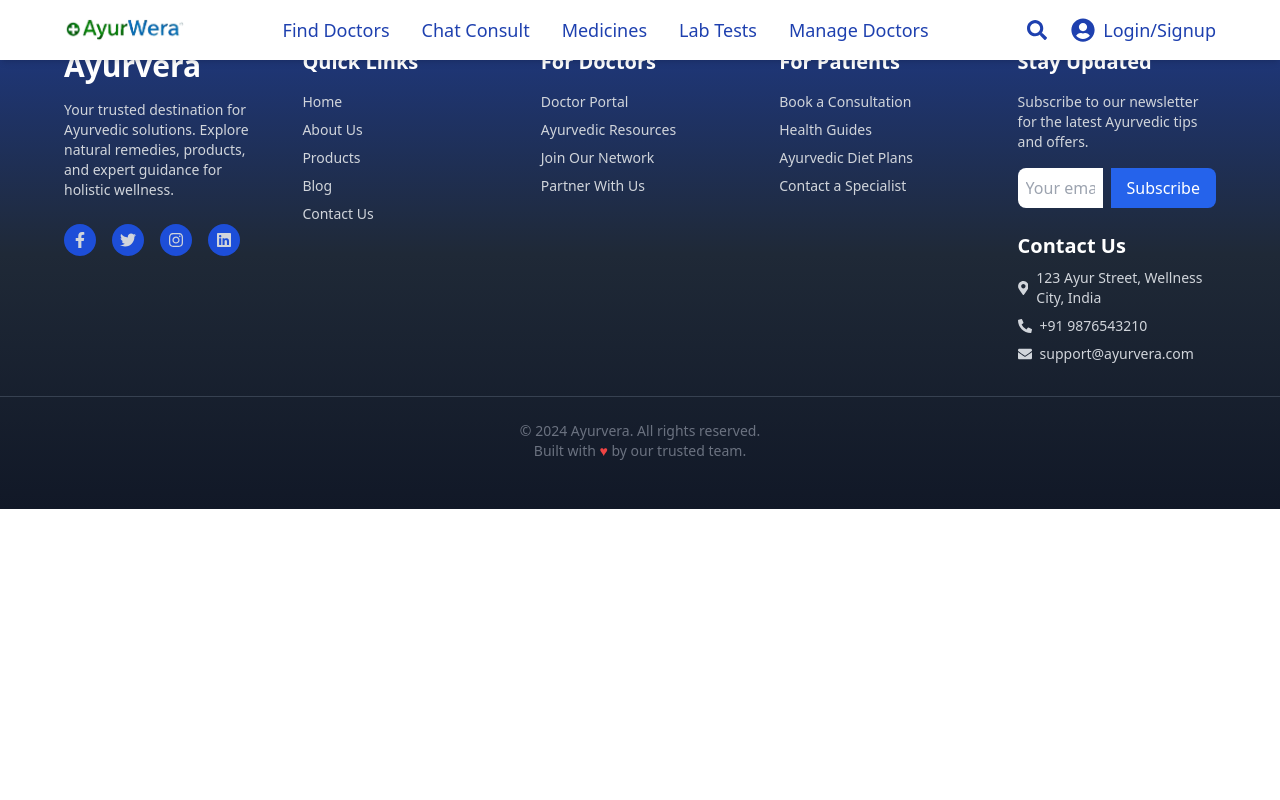
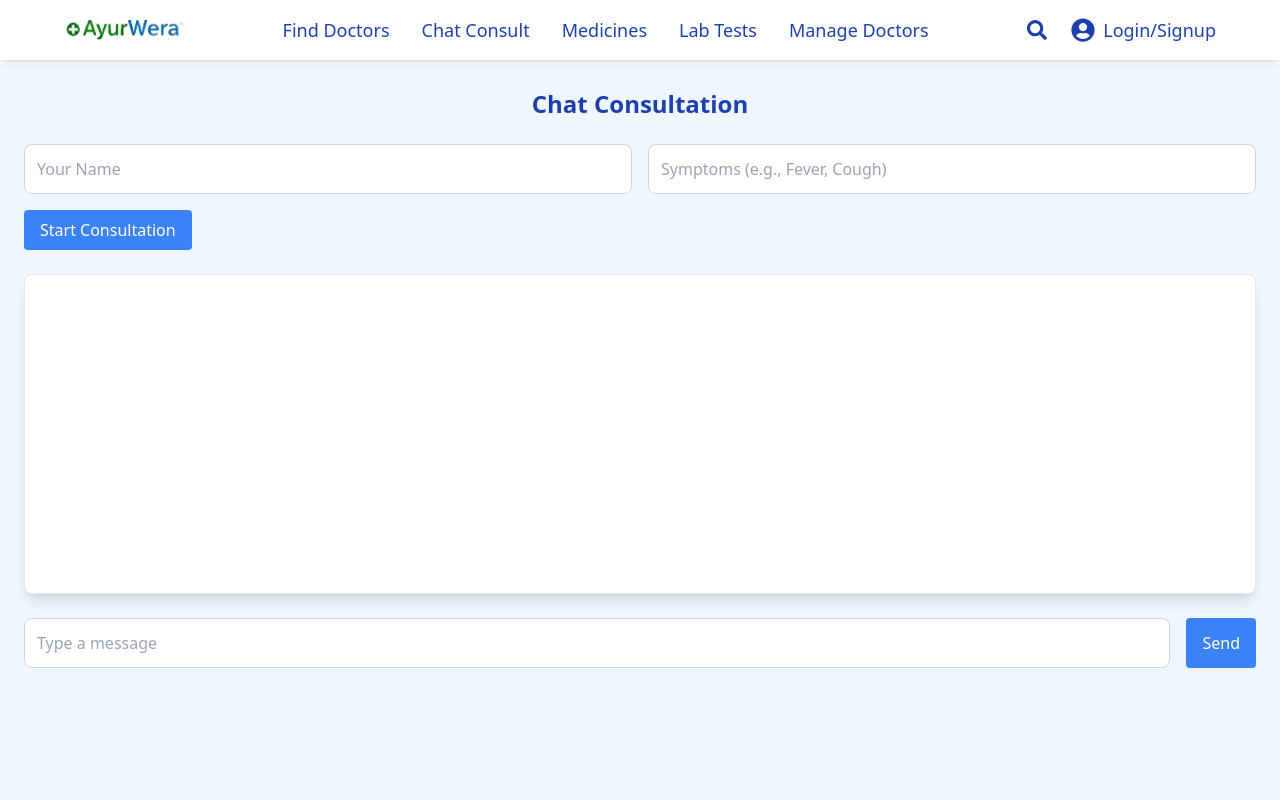
Before and after one commit to surendr1a/Ayurwera, a React (Vite) app: page /chat-consults in a window 1280 px wide. Shown: the top 800 px of the page. Built offline with nearby package versions, Linux system fonts and the light colour scheme.

Commit message:
builded a simple but not interesting chatbot interface i'll change it definetly but later

```diff
--- a/src/App.jsx
+++ b/src/App.jsx
@@ -10,7 +10,7 @@ import TopDoctors from './pages/Doctors_page';
 import ManageDoctors from './pages/ManageDoctors';
 import LabTests from './pages/LabTests';
 import Medicines from './pages/Medicines';
-// import ChatConsults from './pages/ChatConsults';
+import ChatConsults from './pages/ChatConsults';
 
 function App() {
   return (
@@ -27,7 +27,7 @@ function App() {
           <Route path="/manage-doctors" element={<ManageDoctors/>} />
           <Route path="/lab-tests" element={<LabTests/>} />
           <Route path="/medicines" element={<Medicines/>} />
-          {/* <Routes path="/chat-consults" element={<ChatConsults/> } /> */}
+          <Route path="/chat-consults" element={<ChatConsults/> } />
         </Routes>
 
         <Footer />
--- a/src/pages/ChatConsults.jsx
+++ b/src/pages/ChatConsults.jsx
@@ -1,81 +1,125 @@
-import { useState, useEffect } from "react";
-import { io } from "socket.io-client"; // For real-time chat
+import React, { useState, useEffect } from "react";
 
+// Chat component to handle chat functionality
 const ChatConsults = () => {
+  const [chatHistory, setChatHistory] = useState([]);
   const [message, setMessage] = useState("");
-  const [messages, setMessages] = useState([]);
-  const [socket, setSocket] = useState(null);
-  const [doctorAvailable, setDoctorAvailable] = useState(true);
+  const [isLoading, setIsLoading] = useState(false);
+  const [userDetails, setUserDetails] = useState({ name: "", symptoms: "" });
 
-  // Initialize socket
-  useEffect(() => {
-    const socket = io("your_backend_socket_url"); // Socket server URL
-    setSocket(socket);
+  // Simulate sending and receiving messages
+  const sendMessage = () => {
+    if (message.trim()) {
+      const newMessage = {
+        text: message,
+        sender: "User",
+        timestamp: new Date().toLocaleTimeString(),
+      };
+      setChatHistory([...chatHistory, newMessage]);
+      setMessage("");
+      setIsLoading(true);
 
-    socket.on("receive_message", (msg) => {
-      setMessages((prevMessages) => [...prevMessages, msg]);
-    });
-
-    return () => {
-      socket.disconnect();
-    };
-  }, []);
-
-  const sendMessage = () => {
-    if (message) {
-      const msg = { sender: "user", text: message };
-      socket.emit("send_message", msg); // Send message to server
-      setMessages((prevMessages) => [...prevMessages, msg]);
-      setMessage("");
+      // Simulate AI or Doctor response
+      setTimeout(() => {
+        const responseMessage = {
+          text: "Please describe your symptoms in detail so I can assist you better.",
+          sender: "Doctor",
+          timestamp: new Date().toLocaleTimeString(),
+        };
+        setChatHistory((prev) => [...prev, responseMessage]);
+        setIsLoading(false);
+      }, 1500);
     }
   };
 
-  const handleInputChange = (e) => {
-    setMessage(e.target.value);
+  const handleInputChange = (e) => setMessage(e.target.value);
+
+  const handleUserDetailsChange = (e) => {
+    const { name, value } = e.target;
+    setUserDetails((prev) => ({ ...prev, [name]: value }));
+  };
+
+  const handleConsultationForm = (e) => {
+    e.preventDefault();
+    if (userDetails.name && userDetails.symptoms) {
+      // Proceed to start chat with user details
+      sendMessage();
+    } else {
+      alert("Please fill in your name and symptoms.");
+    }
   };
 
   return (
-    <div className="w-full max-w-4xl mx-auto p-4 bg-white shadow-md rounded-md">
-      <div className="flex justify-between items-center mb-4">
-        <h2 className="text-xl font-semibold text-gray-800">Chat with Doctor</h2>
+    <div className="p-6 bg-blue-50 min-h-screen mt-16">
+      <h2 className="text-2xl font-bold mb-6 text-blue-800 text-center">
+        Chat Consultation
+      </h2>
+
+      {/* Pre-chat form */}
+      <form onSubmit={handleConsultationForm} className="mb-6">
+        <div className="flex gap-4 mb-4">
+          <input
+            type="text"
+            name="name"
+            placeholder="Your Name"
+            value={userDetails.name}
+            onChange={handleUserDetailsChange}
+            className="w-1/2 p-3 rounded-lg border border-gray-300"
+            required
+          />
+          <input
+            type="text"
+            name="symptoms"
+            placeholder="Symptoms (e.g., Fever, Cough)"
+            value={userDetails.symptoms}
+            onChange={handleUserDetailsChange}
+            className="w-1/2 p-3 rounded-lg border border-gray-300"
+            required
+          />
+        </div>
         <button
-          className={`py-2 px-4 rounded-lg text-white ${doctorAvailable ? "bg-green-500" : "bg-red-500"}`}
+          type="submit"
+          className="bg-blue-500 text-white py-2 px-4 rounded hover:bg-blue-600"
         >
-          {doctorAvailable ? "Doctor Available" : "Doctor Unavailable"}
+          Start Consultation
         </button>
+      </form>
+
+      {/* Chat window */}
+      <div className="mb-6 h-80 overflow-y-auto p-4 bg-white border rounded-lg shadow-lg">
+        {chatHistory.map((chat, index) => (
+          <div key={index} className={`mb-4 ${chat.sender === "User" ? "text-right" : "text-left"}`}>
+            <p
+              className={`inline-block p-2 rounded-lg ${
+                chat.sender === "User"
+                  ? "bg-blue-500 text-white"
+                  : "bg-gray-200 text-gray-700"
+              }`}
+            >
+              {chat.text}
+            </p>
+            <span className="block text-sm text-gray-500">{chat.timestamp}</span>
+          </div>
+        ))}
+        {isLoading && (
+          <div className="text-center text-blue-500">
+            <p>Doctor is typing...</p>
+          </div>
+        )}
       </div>
 
-      <div className="bg-gray-100 p-4 rounded-md h-80 overflow-y-scroll">
-        <div className="flex flex-col space-y-4">
-          {messages.map((msg, index) => (
-            <div
-              key={index}
-              className={`flex ${msg.sender === "user" ? "justify-end" : "justify-start"}`}
-            >
-              <div
-                className={`max-w-xs p-3 rounded-lg ${
-                  msg.sender === "user" ? "bg-blue-500 text-white" : "bg-gray-300 text-gray-800"
-                }`}
-              >
-                {msg.text}
-              </div>
-            </div>
-          ))}
-        </div>
-      </div>
-
-      <div className="mt-4 flex items-center space-x-4">
+      {/* Message input */}
+      <div className="flex gap-4">
         <input
           type="text"
+          placeholder="Type a message"
           value={message}
           onChange={handleInputChange}
-          placeholder="Type your message..."
-          className="flex-1 p-3 border rounded-lg focus:outline-none"
+          className="w-full p-3 rounded-lg border border-gray-300"
         />
         <button
           onClick={sendMessage}
-          className="py-2 px-4 bg-blue-500 text-white rounded-lg disabled:opacity-50"
-          disabled={!message}
+          className="bg-blue-500 text-white py-2 px-4 rounded hover:bg-blue-600"
         >
           Send
         </button>
```
